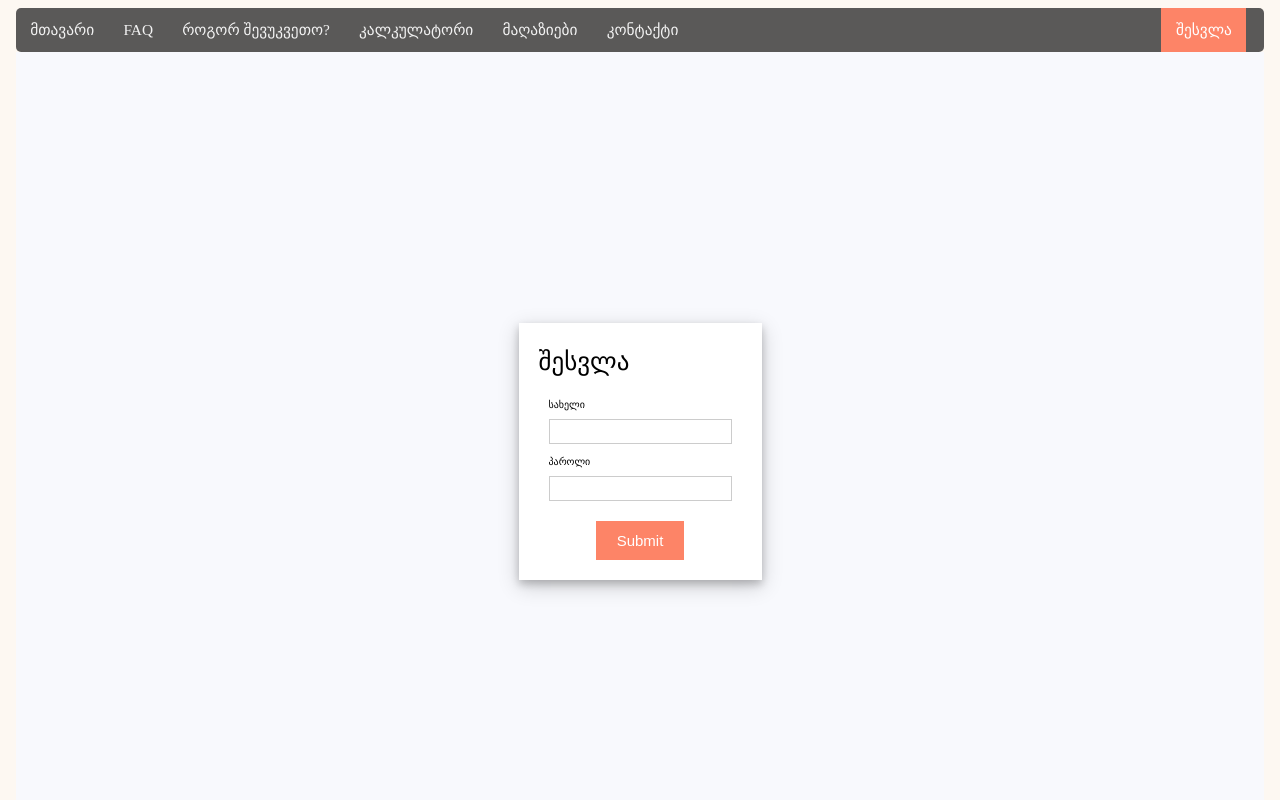
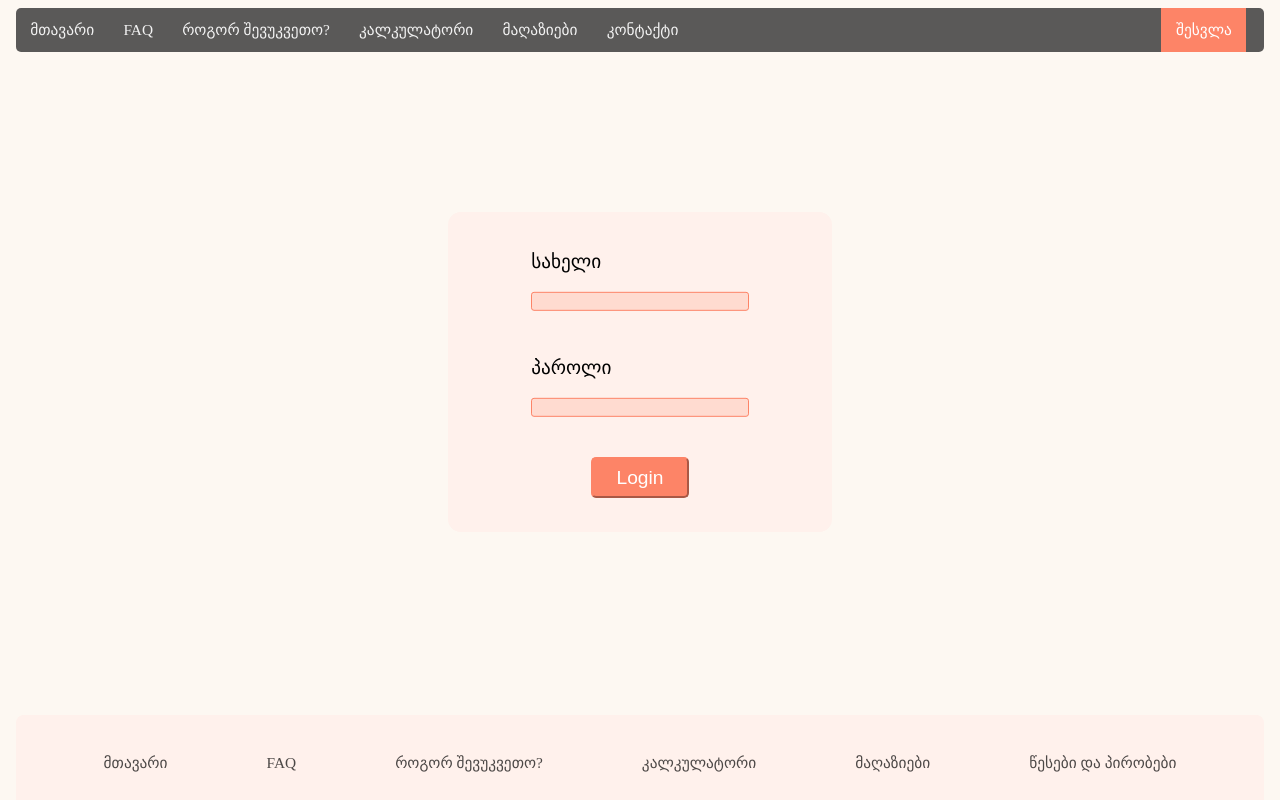
Before and after one commit to GegaLataria/forwarder-web, a React (Create React App) app: page /login in a window 1280 px wide. Shown: the top 800 px of the page. Built offline with nearby package versions, Linux system fonts and the light colour scheme.

Commit message:
fixing login part 1

```diff
--- a/src/components/nav-items/home/Home.css
+++ b/src/components/nav-items/home/Home.css
@@ -96,12 +96,6 @@
     color:rgba(0, 0, 0, 0.7);
 }
 
-/* .platform-shop_link:link,
-.platform-shop_link:visited {
-    color:rgba(0, 0, 0, 0.7);
-    text-decoration: none;
-} */
-
 .flights {
     margin-top: 47vw;
     font-size: 2vw;
--- a/src/components/nav-items/login/Login.css
+++ b/src/components/nav-items/login/Login.css
@@ -1,4 +1,71 @@
-.app {
+.login-container {
+  height: 50vw;
+  display: flex;
+  justify-content: center;
+  align-items: center;
+}
+
+.login-form {
+  width: 30vw;
+  height: 25vw;
+  background-color: rgb(255, 241, 236);
+  display: flex;
+  align-items:center;
+  justify-content: center;
+  flex-direction: column;
+  border-radius: 1vw;
+}
+
+.login-form__item {
+  margin-top: 2vw;
+  transform: translate(0, -50%);
+}
+
+.login-form__item__title {
+  font-size: 1.5vw;
+}
+
+.login-form__item__input {
+  width: 17vw;
+  border: 1px solid #FD8467;
+  border-radius: 3px;
+  background-color: rgba(253, 133, 103, 0.209);
+}
+
+.login-form__button {
+  border-radius: .5rem;
+  background-color: #FD8467;
+  border-color: #FD8467;
+  color:#FFF;
+  padding: .6vw 1.85vw;
+  font-size: 1.5vw;
+}
+
+
+
+
+
+
+
+
+
+
+
+
+
+
+
+
+
+
+
+
+
+
+
+
+
+/* .app {
     font-family: sans-serif;
     display: flex;
     align-items: center;
@@ -60,4 +127,4 @@
     flex-direction: column;
     gap: 8px;
     margin: 10px;
-  }
+  } */
--- a/src/components/nav-items/login/Login.js
+++ b/src/components/nav-items/login/Login.js
@@ -1,79 +1,125 @@
 import React, { useState } from "react";
 import "./Login.css";
 
-function Login() {
-  const [errorMessages, setErrorMessages] = useState({});
-  const [isSubmitted, setIsSubmitted] = useState(false);
-
-  // User Login info
 const database = [
   {
-      username: "user1",
-      password: "pass1"
+    name: "Gega",
+    password: "1234",
   },
   {
-      username: "user2",
-      password: "pass2"
-    }
+    name: "Anano",
+    password: "123",
+  },
 ];
 
-  const errors = {
-    uname: "invalid username",
-    pass: "invalid password"
+const handleSubmit = (event) => {
+  event.preventDefault();
 };
 
-  const handleSubmit = (event) => {
-    //Prevent page reload
-    event.preventDefault();
-
-    let { uname, pass } = document.forms[0];
-
-    const userData = database.find((user) => user.username === uname.value);
-
-    if (userData) {
-      if (userData.password !== pass.value) {
-        setErrorMessages({ name: "pass", message: errors.pass });
-      } else {
-        setIsSubmitted(true);
-      }
-    } else {
-      setErrorMessages({ name: "uname", message: errors.uname });
+const handleLogin = (username, pass) => {
+  if (username === database[0].name && pass === database[0].password) {
+    console.log("Success");
   }
 };
 
-  const renderErrorMessage = (name) =>
-    name === errorMessages.name && (
-      <div className="error">{errorMessages.message}</div>
-    );
-
-  const renderForm = (
-    <div className="form">
-      <form onSubmit={handleSubmit}>
-        <div className="input-container">
-          <label>სახელი </label>
-          <input type="text" name="uname" required />
-          {renderErrorMessage("uname")}
+const Login = () => {
+  return (
+    <div className="login-container">
+      <form className="login-form">
+        <div className="login-form__item">
+          <p className="login-form__item__title">სახელი</p>
+          <input className="login-form__item__input" type={"email"}></input>
         </div>
-        <div className="input-container">
-          <label>პაროლი </label>
-          <input type="password" name="pass" required />
-          {renderErrorMessage("pass")}
+        <div className="login-form__item">
+          <p className="login-form__item__title">პაროლი</p>
+          <input className="login-form__item__input" type={"password"}></input>
         </div>
-        <div className="button-container">
-          <input type="submit" />
+        <div>
+          <input
+            className="login-form__button"
+            type={"submit"}
+            onClick={handleSubmit}
+            value="Login"
+          ></input>
         </div>
       </form>
     </div>
   );
+};
 
-  return (
-    <div className="app">
-      <div className="login-form">
-        <div className="title">შესვლა</div>
-        {isSubmitted ? <div>User is successfully logged in</div> : renderForm}
-      </div>
-    </div>
-  );
-}
+// function Login() {
+//   const [errorMessages, setErrorMessages] = useState({});
+//   const [isSubmitted, setIsSubmitted] = useState(false);
+
+//   // User Login info
+//   const database = [
+//     {
+//       username: "user1",
+//       password: "pass1"
+//     },
+//     {
+//       username: "user2",
+//       password: "pass2"
+//     }
+//   ];
+
+//   const errors = {
+//     uname: "invalid username",
+//     pass: "invalid password"
+//   };
+
+//   const handleSubmit = (event) => {
+//     //Prevent page reload
+//     event.preventDefault();
+
+//     let { uname, pass } = document.forms[0];
+
+//     const userData = database.find((user) => user.username === uname.value);
+
+//     if (userData) {
+//       if (userData.password !== pass.value) {
+//         setErrorMessages({ name: "pass", message: errors.pass });
+//       } else {
+//         setIsSubmitted(true);
+//       }
+//     } else {
+//       setErrorMessages({ name: "uname", message: errors.uname });
+//     }
+//   };
+
+//   const renderErrorMessage = (name) =>
+//     name === errorMessages.name && (
+//       <div className="error">{errorMessages.message}</div>
+//     );
+
+//   const renderForm = (
+//     <div className="form">
+//       <form onSubmit={handleSubmit}>
+//         <div className="input-container">
+//           <label>სახელი </label>
+//           <input type="text" name="uname" required />
+//           {renderErrorMessage("uname")}
+//         </div>
+//         <div className="input-container">
+//           <label>პაროლი </label>
+//           <input type="password" name="pass" required />
+//           {renderErrorMessage("pass")}
+//         </div>
+//         <div className="button-container">
+//           <input type="submit" />
+//         </div>
+//       </form>
+//     </div>
+//   );
+
+//   return (
+//     <div className="app">
+//       <div className="login-form">
+//         <div className="title">შესვლა</div>
+//         {isSubmitted ? <div>User is successfully logged in</div> : renderForm}
+//       </div>
+//     </div>
+//   );
+// }
 
 export default Login;
```
Lines whose indentation alone changed are shown as unchanged.
